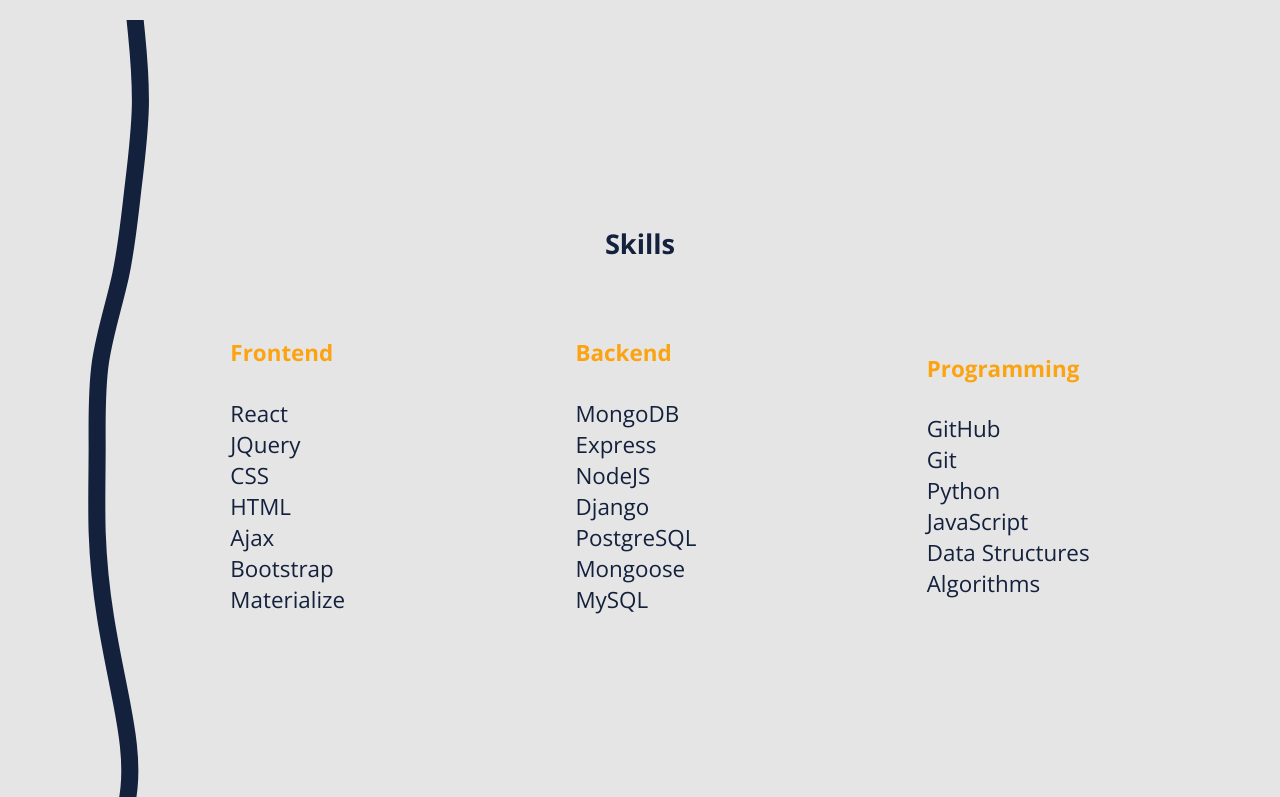
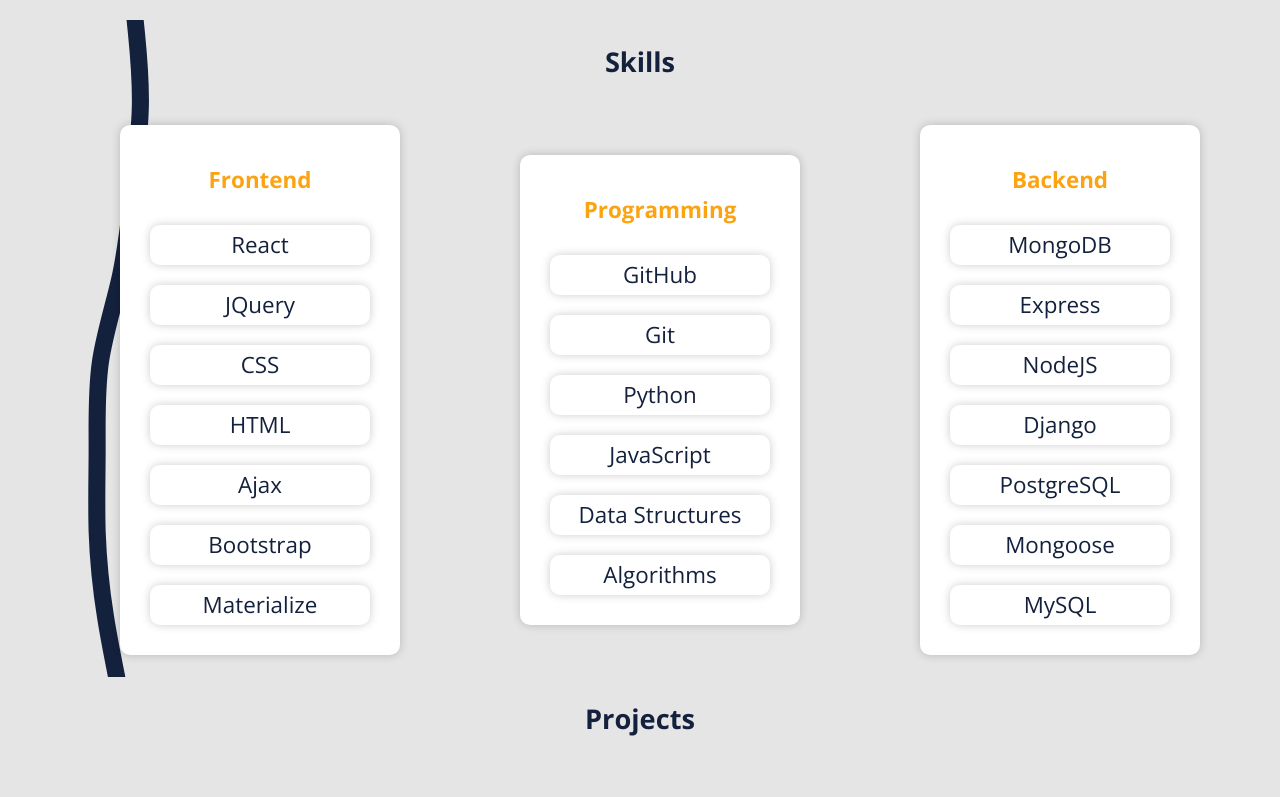
Before and after one commit to leovre/portfolio, a plain HTML site: page index.html in a window 1280 px wide. Shown: the part 780-1577 px from the top of the page. Drawn offline with nearby package versions, Linux system fonts and the light colour scheme.

Commit message:
working on skills section

```diff
--- a/index.html
+++ b/index.html
@@ -11,7 +11,7 @@
 
 <body>
     <section class="name">
-        <h3 class="center" style="font-size: 1.7em; width: 60vw;">Hi &#x1F44B;,<br> I'm <span style="color: #fca311;">Leo</span> – a software engineer from Florida focused on building innovative products with efficient technology.</h3>
+        <h3 class="center" style="font-size: 1.7em; width: 60vw;">Hi &#x1F44B;<br> I'm <span style="color: #fca311;">Leo</span> – a software engineer from Florida focused on building innovative products with efficient technology.</h3>
 
     </section>
 
@@ -20,46 +20,52 @@
             <h2 class="center" style="font-size: 1.7em;">Skills</h2>
             <div class="skills">
                 <ul>
-                    <h4 style="color: #fca311;">Frontend </h5>
-                        <li>React</li>
-                        <li>JQuery</li>
-                        <li>CSS</li>
-                        <li>HTML</li>
-                        <li>Ajax</li>
-                        <li>Bootstrap</li>
-                        <li>Materialize</li>
+                    <div class="card">
+                        <h4 style="color: #fca311;" class="center">Frontend </h5>
+                            <li class="skill-card">React</li>
+                            <li class="skill-card">JQuery</li>
+                            <li class="skill-card">CSS</li>
+                            <li class="skill-card">HTML</li>
+                            <li class="skill-card">Ajax</li>
+                            <li class="skill-card">Bootstrap</li>
+                            <li class="skill-card">Materialize</li>
+                    </div>
+                </ul>
+                <ul>
+                    <div class="card">
+                        <h4 style="color: #fca311;" class="center">Programming</h4>
+                        <li class="skill-card">GitHub</li>
+                        <li class="skill-card">Git</li>
+                        <li class="skill-card">Python</li>
+                        <li class="skill-card">JavaScript</li>
+                        <li class="skill-card">Data Structures</li>
+                        <li class="skill-card">Algorithms</li>
+                    </div>
+                </ul>
+                <ul>
+                    <div class="card">
+                        <h4 style="color: #fca311;" class="center">Backend</h4>
+                        <li class="skill-card">MongoDB</li>
+                        <li class="skill-card">Express</li>
+                        <li class="skill-card">NodeJS</li>
+                        <li class="skill-card">Django</li>
+                        <li class="skill-card">PostgreSQL</li>
+                        <li class="skill-card">Mongoose</li>
+                        <li class="skill-card">MySQL</li>
+                    </div>
                 </ul>
 
-                <ul>
-                    <h4 style="color: #fca311;">Backend</h4>
-                    <li>MongoDB</li>
-                    <li>Express</li>
-                    <li>NodeJS</li>
-                    <li>Django</li>
-                    <li>PostgreSQL</li>
-                    <li>Mongoose</li>
-                    <li>MySQL</li>
-                </ul>
 
-                <ul>
-                    <h4 style="color: #fca311;">Programming</h4>
-                    <li>GitHub</li>
-                    <li>Git</li>
-                    <li>Python</li>
-                    <li>JavaScript</li>
-                    <li>Data Structures</li>
-                    <li>Algorithms</li>
-                </ul>
             </div>
         </section>
 
         <section class="center projects">
-            <h2 class="center"  style="font-size: 1.7em;">Projects</h2>
+            <h2 class="center" style="font-size: 1.7em;">Projects</h2>
 
             <div class="row">
                 <div class="image-container">
                     <img class="project-image" src="/images/shred-homepage.png" alt="Shred Homepage" height="350px" width="650px">
-                    <div class="overlay" style="width: 650px; height: 350px;">
+                    <div class="overlay">
                         <h3 style="color:white">SHRED</h3>
                         <a href="">Github</a>
                         <a href="">Deployed Site</a>
@@ -70,7 +76,7 @@
 
                 <div class="image-container">
                     <img class="project-image" src="/images/lucy-meals-homepage.png" alt="Lucy Meals Homepage" height="350px" width="650px">
-                    <div class="overlay" style="width: 650px; height: 350px;"">
+                    <div class="overlay">
                         <h3 style="color:white">Lucy Meals</h3>
                         <a href="">Github</a>
                         <a href="">Deployed Site</a>
@@ -81,7 +87,7 @@
             <div class="row">
                 <div class="image-container">
                     <img class="project-image" src="/images/endless-runner-home.png" alt="Endless Runner Homepage" height="350px" width="650px">
-                    <div class="overlay" style="width: 650px; height: 350px;">
+                    <div class="overlay">
                         <h3 style="color:white">Endless Runner</h3>
                         <a href="">Github</a>
                         <a href="">Deployed Site</a>
@@ -92,10 +98,10 @@
 
                 <div class="image-container">
                     <img class="project-image" src="/images/JevMedia-homepage.png" alt="Jev Media Homepage" height="350px" width="650px">
-                    <div class="overlay" style="width: 650px; height: 350px;">
+                    <div class="overlay">
                         <h3 style="color:white">JevMedia</h3>
                         <a href="">Github</a>
-                        <a href="">Deployed Site</a>
+                        <a href="">Site Unavailable</a>
                     </div>
                 </div>
 
@@ -105,7 +111,7 @@
         </section>
 
         <section class="center">
-            <h2  style="font-size: 1.7em;">Resume</h2>
+            <h2 style="font-size: 1.7em;">Resume</h2>
             <a href="/sources/Leonardo-Rodriguez-SE-resume.pdf" target="_blank"><img src="/images/resume-sc.png" alt="Resume" height="800px"></a>
         </section>
 
--- a/styles.css
+++ b/styles.css
@@ -32,7 +32,7 @@
     display: flex;
     flex-direction: column;
     justify-content: center;
-    height: 100vh;
+    height: auto;
     background-image: url("/images/wave-haikei\ \(1\).svg");
     background-size: cover;
     background-repeat: no-repeat;
@@ -44,7 +44,41 @@
     font-size: 1.4em;
 }
 
+.card {
+    background-color: #fff;
+    box-shadow: 0px 0px 10px rgba(0, 0, 0, 0.2);
+    border-radius: 10px;
+    padding: 10px;
+    margin: 0px;
+}
 
+.skills ul li {
+    display: flex;
+    justify-content: center;
+    align-items: center;
+    height: 100%;
+    line-height: 20px;
+    /* replace with the height of your skill card */
+}
+
+
+
+.skill-card {
+
+    width: 200px;
+    height: 20px;
+    background-color: #fff;
+    border-radius: 10px;
+    box-shadow: 0px 0px 10px rgba(0, 0, 0, 0.2);
+    margin: 20px;
+    padding: 10px;
+}
+
+.skill-card:hover {
+    transform: scale(1.05);
+    box-shadow: 0px 0px 10px rgba(0, 0, 0, 0.2);
+    transition: transform 0.2s ease-in-out;
+}
 
 footer {
     display: flex;
@@ -54,14 +88,14 @@
     gap: 10em;
 }
 
-#footer{
-    display:flex;
+#footer {
+    display: flex;
     flex-direction: column;
     align-items: center;
     justify-content: center;
     background-color: #000000;
-    color:white;
-    margin-top:2.5em;
+    color: white;
+    margin-top: 2.5em;
     height: 7vh;
 }
 
@@ -69,19 +103,19 @@
     color: white
 }
 
-.projects{
-display:flex;
-flex-direction: column;
-align-items: center;
-justify-content: center;
-gap:20px;
+.projects {
+    display: flex;
+    flex-direction: column;
+    align-items: center;
+    justify-content: center;
+    gap: 20px;
 }
 
 .row {
     display: flex;
     flex-wrap: wrap;
     justify-content: space-between;
-    gap:20px;
+    gap: 20px;
 }
 
 .image-container {
@@ -135,4 +169,19 @@
         text-align: center;
         margin: 20px auto;
     }
+
+    .project-image {
+        width: 100%;
+        height: 100%;
+        max-width: 750px;
+
+    }
+
+    .overlay {
+        width: 100%;
+        height: 100%;
+    }
+
+
+
 }
```
